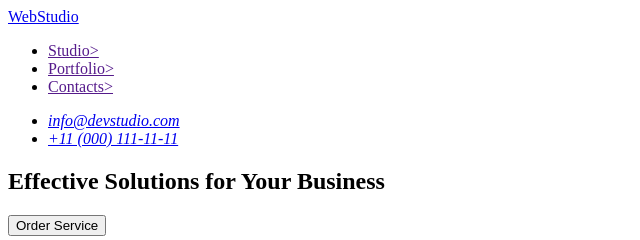
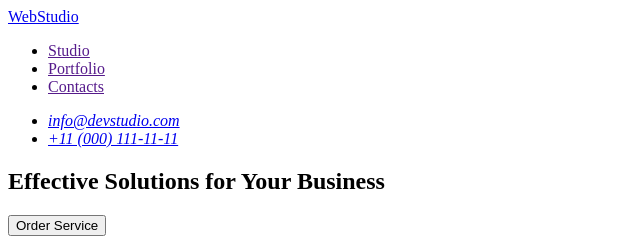
Before and after one commit to Vita2087/goit-markup-hw-01, a plain HTML site: page index.html in a window 1280 px wide. Shown: the top 240 px of the page, 0-640 px from the left. Drawn offline with Linux system fonts and the light colour scheme.

Commit message:
aftercheck2

```diff
--- a/index.html
+++ b/index.html
@@ -13,9 +13,9 @@
         <!-- LOGOTYPE -->
         <a href="./index.html">WebStudio</a>
         <ul>
-          <li><a href="">Studio></a></li>
-          <li><a href="">Portfolio></a></li>
-          <li><a href="">Contacts></a></li>
+          <li><a href="">Studio</a></li>
+          <li><a href="">Portfolio</a></li>
+          <li><a href="">Contacts</a></li>
         </ul>
       </nav>
       <!-- ADDRESS -->
```
